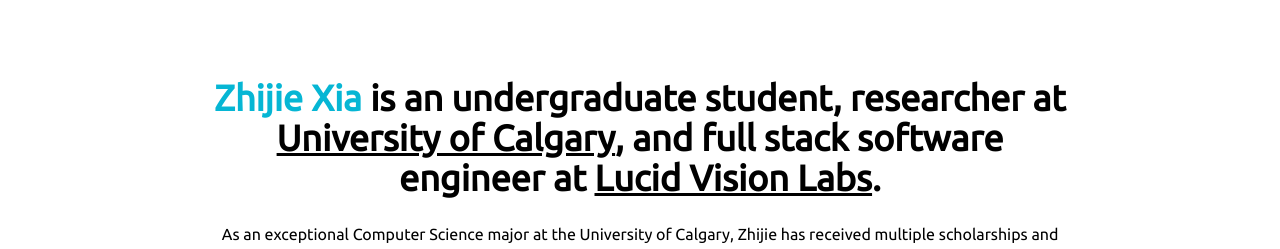
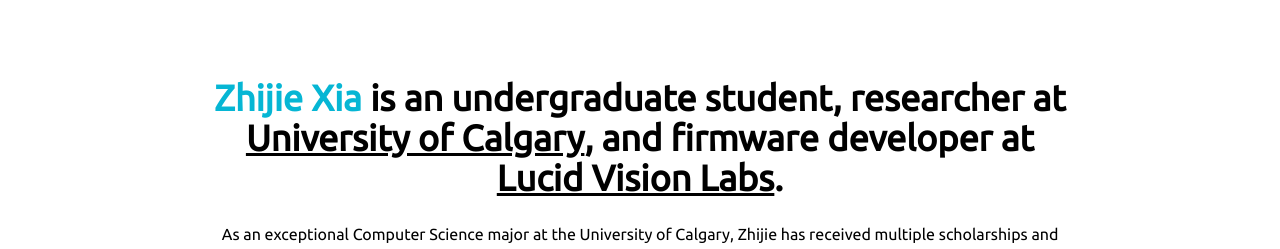
Before and after one commit to zhijie-os/next-blog, a Next.js app: page / in a window 1280 px wide. Shown: the part 285-534 px from the top of the page. Built offline with nearby package versions, Linux system fonts and the light colour scheme.

Commit message:
firmware developer

```diff
--- a/pages/index.tsx
+++ b/pages/index.tsx
@@ -17,7 +17,7 @@ export default function Home() {
               <Link className="underline" href={"https://www.ucalgary.ca/"}>
                 University of Calgary
               </Link>
-              , and full stack software engineer at{" "}
+              , and firmware developer at{" "}
               <Link className="underline" href="https://thinklucid.com/">
                 Lucid Vision Labs
               </Link>
```
